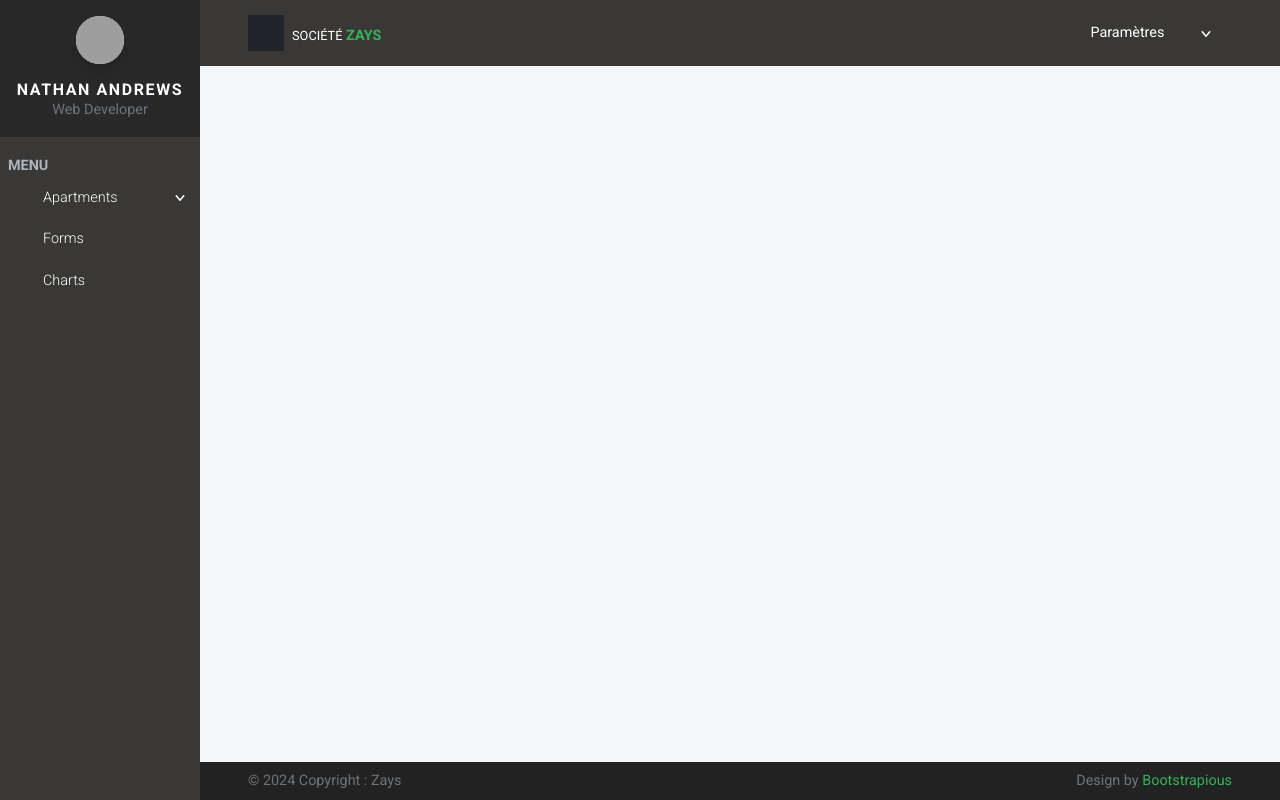
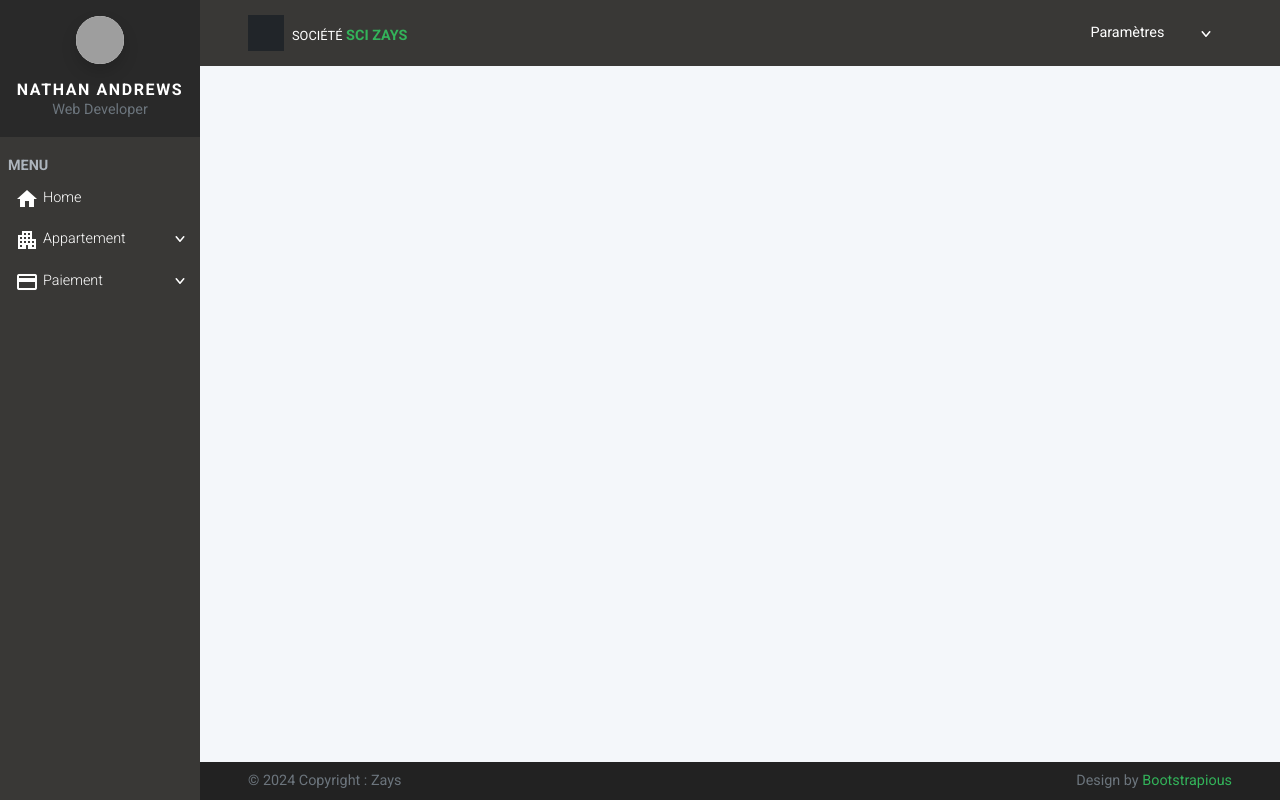
Before and after one commit to ZakinaA/Zays, a Symfony app: template templates/bail/index.html.twig in a window 1280 px wide. Run offline with Twig, Linux system fonts and the light colour scheme; the template is opened without the code that fills it, so the values that code supplies are empty; some libraries are stand-ins or nearby versions; grey boxes are pictures that could not be loaded.

Commit message:
Add Materials UI Icons

```diff
--- a/templates/base.html.twig
+++ b/templates/base.html.twig
@@ -22,6 +22,11 @@
             <link rel="stylesheet" href="{{asset('css/custom.css')}}">
             <!-- Favicon-->
             <link rel="icon" href="{{ asset('sz.png') }}">
+            <!-- Ajoutez ce lien dans la section head de votre fichier HTML -->
+            <!-- Ajoutez ce lien dans la section head de votre fichier HTML -->
+            <link rel="stylesheet" href="https://fonts.googleapis.com/icon?family=Material+Icons" />
+
+
             <!-- Tweaks for older IEs--><!--[if lt IE 9]>
                 <script src="https://oss.maxcdn.com/html5shiv/3.7.3/html5shiv.min.js"></script>
                 <script src="https://oss.maxcdn.com/respond/1.4.2/respond.min.js"></script><![endif]-->
@@ -44,35 +49,43 @@
 
           <!-- Small Brand information, appears on minimized sidebar-->
           <a class="brand-small text-center" href="{{path('bauxLister')}}">
-            <p class="h1 m-0">ZY</p>
+            <p class="h1 m-0">SZ</p>
           </a>
 
         </div>
         <!-- Sidebar Navigation Menus-->
         <span class="text-uppercase text-gray-500 text-sm fw-bold letter-spacing-0 mx-lg-2 heading">Menu</span>
         <ul class="list-unstyled">
+
+          <!-- ONGLET Home -->
+          <li class="sidebar-item">
+            <a class="sidebar-link" href="{{ asset('baux/lister') }}">
+                <i class="material-icons svg-icon svg-icon-sm svg-icon-heavy me-2">home</i> Home
+            </a>
+          </li>
+
           <!-- ONGLET APPARTEMENT -->
           <li class="sidebar-item">
-          <a class="sidebar-link" href="#exampledropdownDropdown" data-bs-toggle="collapse">
-              <svg class="svg-icon svg-icon-sm svg-icon-heavy me-2">
-                <use xlink:href="#real-estate-1"> </use>
-              </svg>Apartments</a>
-            <ul class="collapse list-unstyled " id="exampledropdownDropdown">
-              <li><a class="sidebar-link" href="{{asset('baux/lister')}}">List of apartments and tenants</a></li>
-              <li><a class="sidebar-link" href="{{asset('baux/ajouter')}}">Add a new lease</a></li>
+          <a class="sidebar-link" href="#appartementDropdown" data-bs-toggle="collapse">
+              <i class="material-icons svg-icon svg-icon-sm svg-icon-heavy me-2">apartment</i> Appartement
+          </a>
+            <ul class="collapse list-unstyled " id="appartementDropdown">
+              <li><a class="sidebar-link" href="{{asset('baux/lister')}}">Liste des appartements et des locataires</a></li>
+              <li><a class="sidebar-link" href="{{asset('baux/ajouter')}}">Ajouter un nouveau bail</a></li>
             </ul>
           </li>
 
-          <ul class="list-unstyled">
-            <li class="sidebar-item"><a class="sidebar-link" href="forms.html">
-                <svg class="svg-icon svg-icon-sm svg-icon-heavy me-2">
-                  <use xlink:href="#survey-1"> </use>
-                </svg>Forms </a></li>
-            <li class="sidebar-item"><a class="sidebar-link" href="charts.html">
-                <svg class="svg-icon svg-icon-sm svg-icon-heavy me-2">
-                  <use xlink:href="#sales-up-1"> </use>
-                </svg>Charts </a></li>
-          </ul>
+          <!-- ONGLET PAIEMENTS -->
+          <li class="sidebar-item">
+            <a class="sidebar-link" href="#paiementsDropdown" data-bs-toggle="collapse">
+                <i class="material-icons svg-icon svg-icon-sm svg-icon-heavy me-2">payment</i> Paiement
+            </a>
+            <ul class="collapse list-unstyled " id="paiementsDropdown">
+              <li><a class="sidebar-link" href="{{asset('paiement/listerPaiement')}}">Loyers recus</a></li>
+              <li><a class="sidebar-link" href="{{asset('paiement/effectuerPaiement')}}">Effectuer un paiement</a></li>
+              <li><a class="sidebar-link" href="{{asset('baux/ajouter')}}">Informations bancaires</a></li>
+            </ul>
+          </li>
         </ul>
       </div>
     </nav>
@@ -87,7 +100,7 @@
                   <svg class="svg-icon svg-icon-sm svg-icon-heavy text-white">
                     <use xlink:href="#menu-1"> </use>
                   </svg></a><a class="navbar-brand ms-2" href="{{path('bauxLister')}}">
-                  <div class="brand-text d-none d-md-inline-block text-uppercase letter-spacing-0"><span class="text-white fw-normal text-xs">Société</span><strong class="text-primary text-sm"> ZAYS</strong></div></a></div>
+                  <div class="brand-text d-none d-md-inline-block text-uppercase letter-spacing-0"><span class="text-white fw-normal text-xs">Société</span><strong class="text-primary text-sm"> SCI ZAYS</strong></div></a></div>
               <ul class="nav-menu mb-0 list-unstyled d-flex flex-md-row align-items-md-center">
 
 
```
